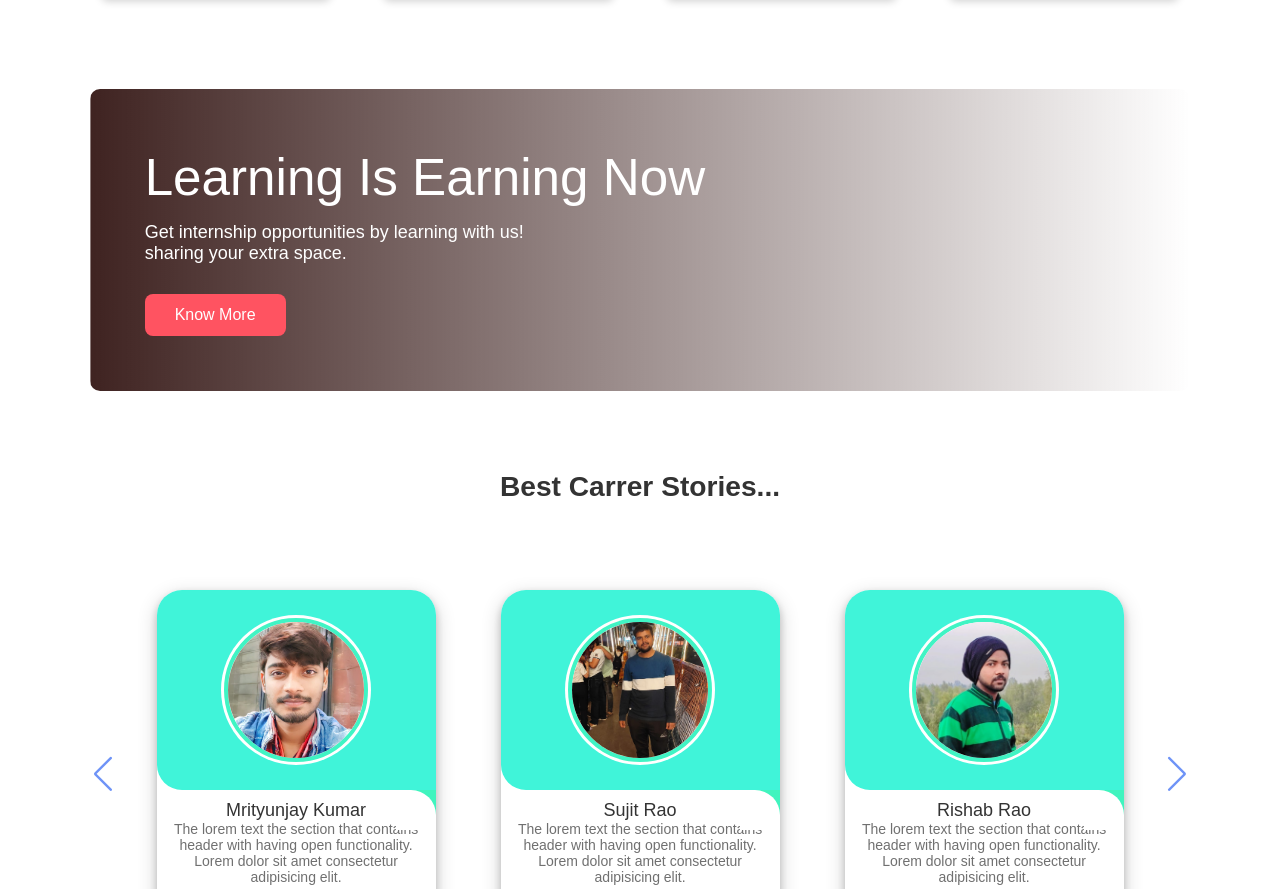
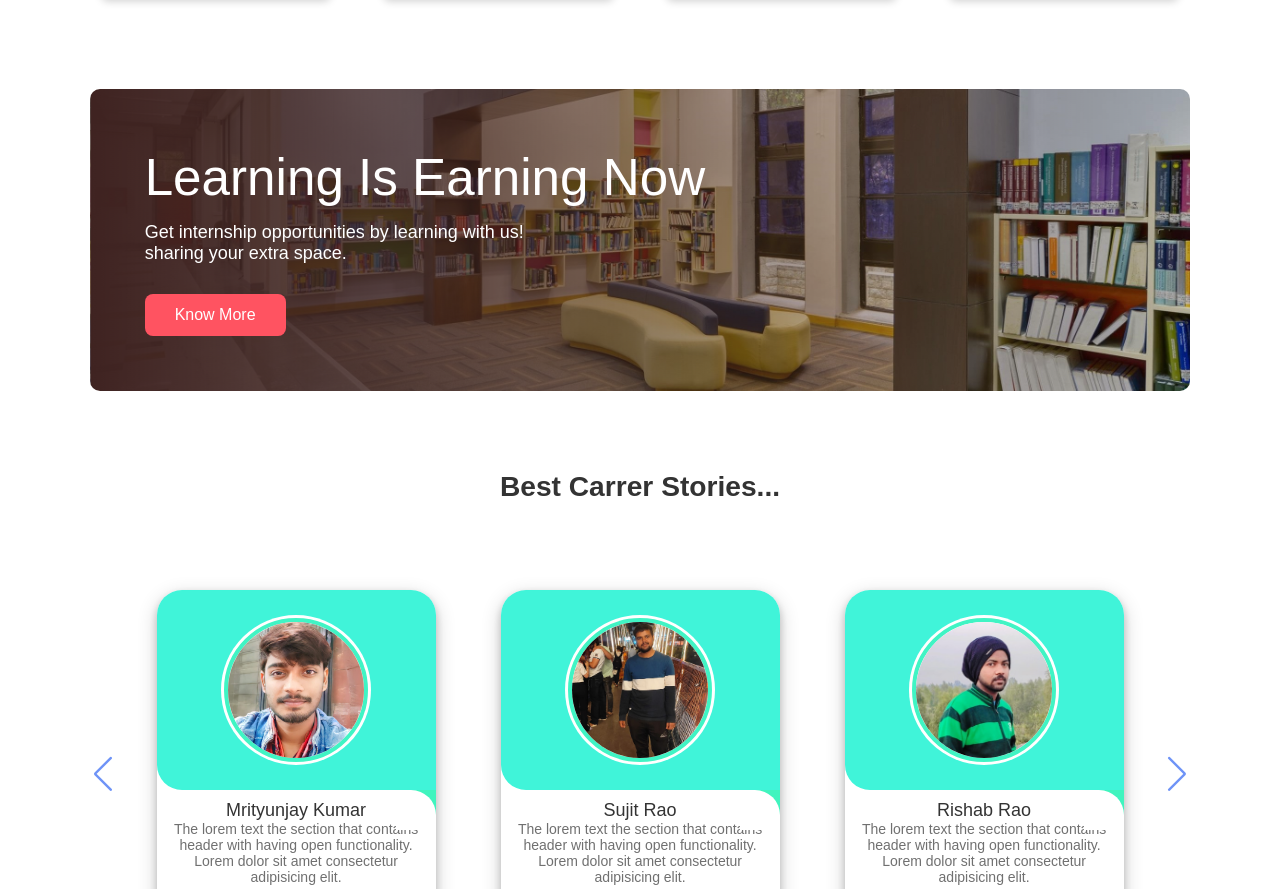
Before and after one commit to Mrykumar/Genuine-learner, a plain HTML site: page index.html in a window 1280 px wide. Shown: the part 1844-2733 px from the top of the page. Drawn offline with Linux system fonts and the light colour scheme; the site is published under a folder, as on GitHub Pages, so addresses that start at the root find nothing.

Commit message:
image path

```diff
--- a/main.css
+++ b/main.css
@@ -359,7 +359,7 @@ header nav .tabs .tab.is-active a[data-switcher] {
 /* ------------call to action------- */
 .cta {
   margin: 80px 0;
-  background-image: linear-gradient(to right, #3f2321, transparent), url(/image/library.jpg);
+  background-image: linear-gradient(to right, #3f2321, transparent), url(image/library.jpg);
   background-size: cover;
   background-position: center;
   border-radius: 10px;
```
